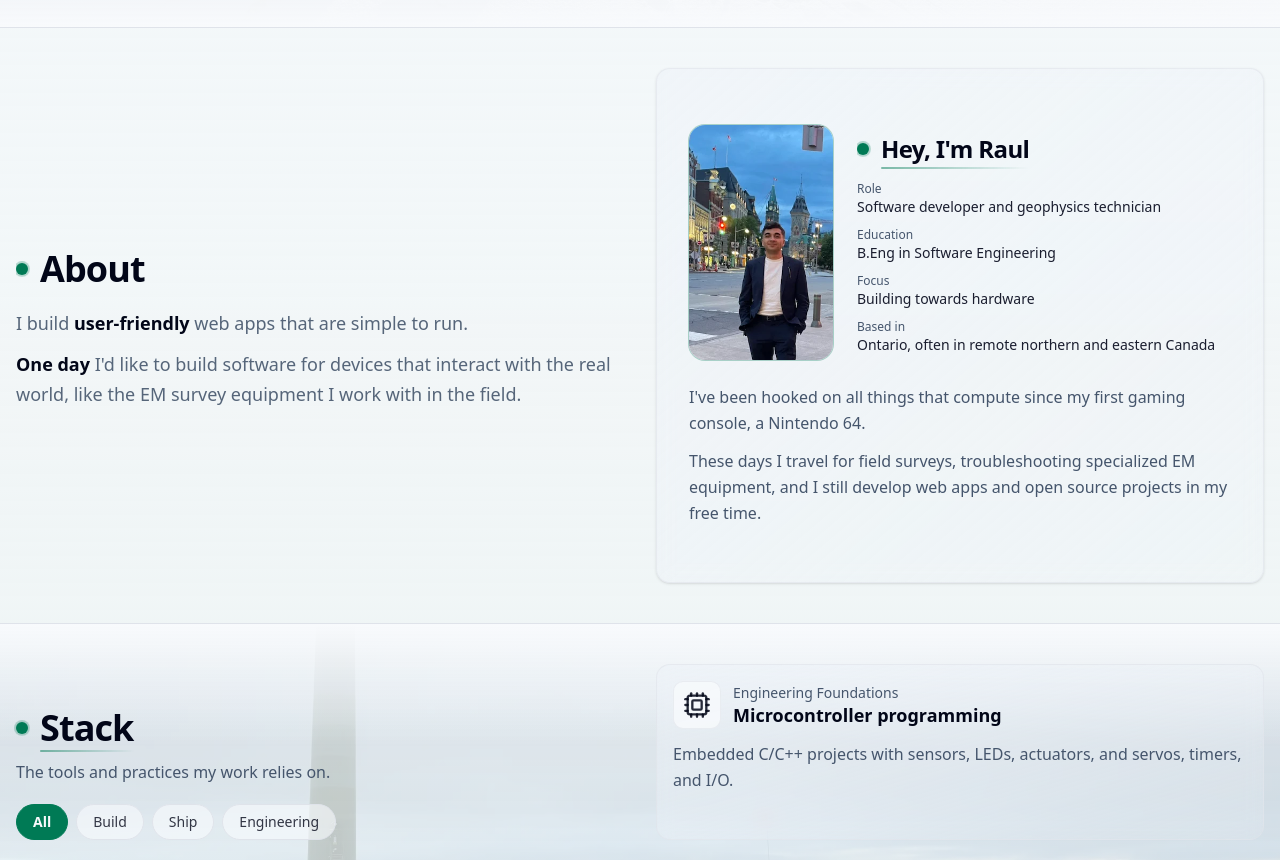
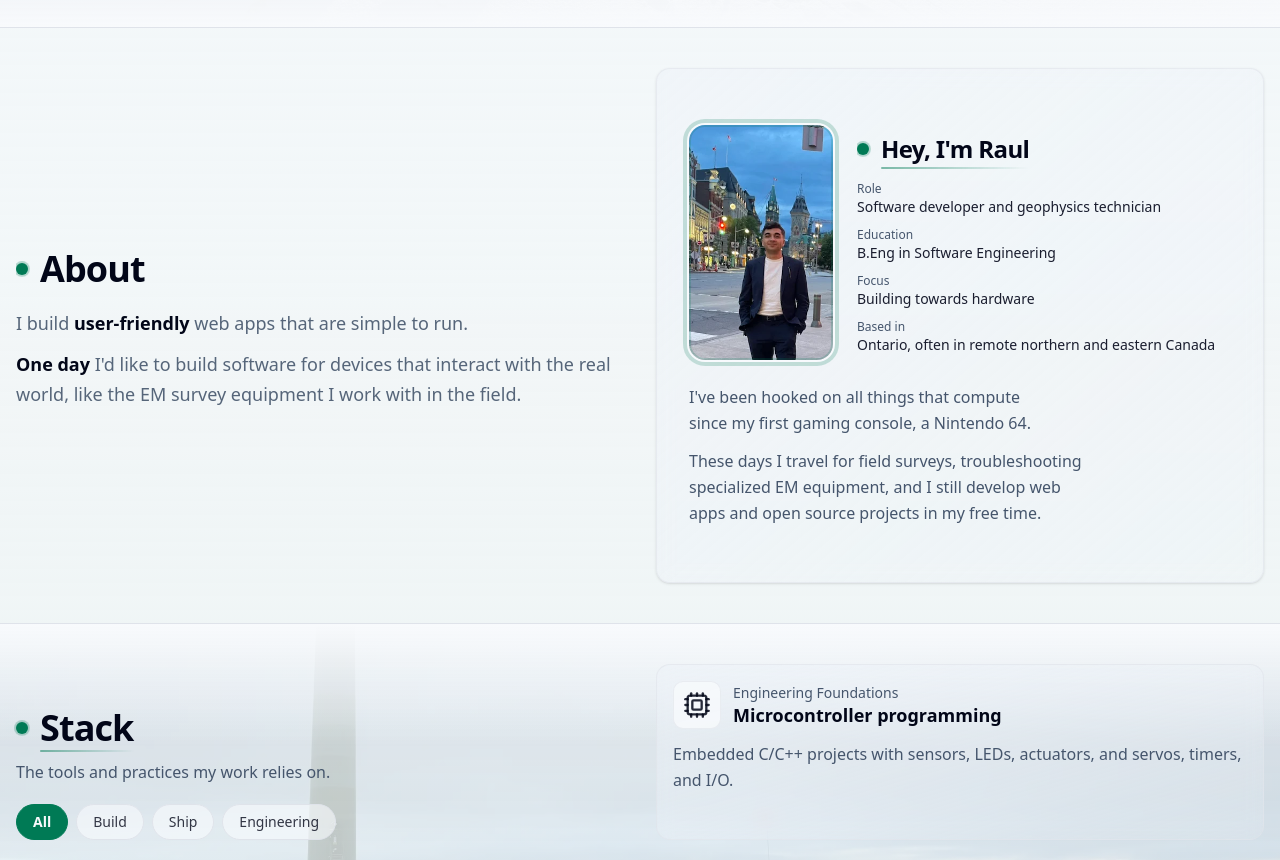
Before and after one commit to Rvhoyos/portfolio-ui, a React (Vite) app: page / in a window 1280 px wide. Shown: the part 840-1700 px from the top of the page. Built offline with nearby package versions, Linux system fonts and the light colour scheme.

Commit message:
fixed up about section text and picture

```diff
--- a/src/sections/Author.tsx
+++ b/src/sections/Author.tsx
@@ -48,7 +48,7 @@ export function Author() {
         <Card id="author" ref={cardRef} className="author-card border-border/60 bg-gradient-to-br from-muted/50 to-muted/20 backdrop-blur-sm overflow-hidden h-full will-change-transform scroll-mt-28" style={{ perspective: "1000px" }}>
             <CardContent className="p-6 md:p-8 h-full flex flex-col justify-center">
                 <div className="flex flex-col gap-6 sm:flex-row sm:items-center">
-                    <div className="author-avatar relative mx-auto w-36 shrink-0 overflow-hidden rounded-2xl ring-1 ring-primary/30 sm:mx-0">
+                    <div className="author-avatar relative mx-auto w-36 shrink-0 overflow-hidden rounded-2xl ring-4 ring-primary/20 ring-offset-2 ring-offset-background sm:mx-0">
                         <img
                             src={headshot}
                             alt="Raul Hoyos standing on a city street at dusk"
@@ -56,6 +56,7 @@ export function Author() {
                             height={439}
                             className="h-auto w-full object-cover"
                         />
+                        <div aria-hidden className="absolute inset-0 rounded-2xl border-2 border-primary/20" />
                     </div>
 
                     <div className="author-content min-w-0">
@@ -84,10 +85,10 @@ export function Author() {
                 </div>
 
                 <div className="author-content mt-6 space-y-3">
-                    <p className="text-muted-foreground leading-relaxed">
+                    <p className="text-balance text-muted-foreground leading-relaxed">
                         I've been hooked on all things that compute since my first gaming console, a Nintendo 64.
                     </p>
-                    <p className="text-muted-foreground leading-relaxed">
+                    <p className="text-balance text-muted-foreground leading-relaxed">
                         These days I travel for field surveys, troubleshooting specialized EM equipment, and I still
                         develop web apps and open source projects in my free time.
                     </p>
```
